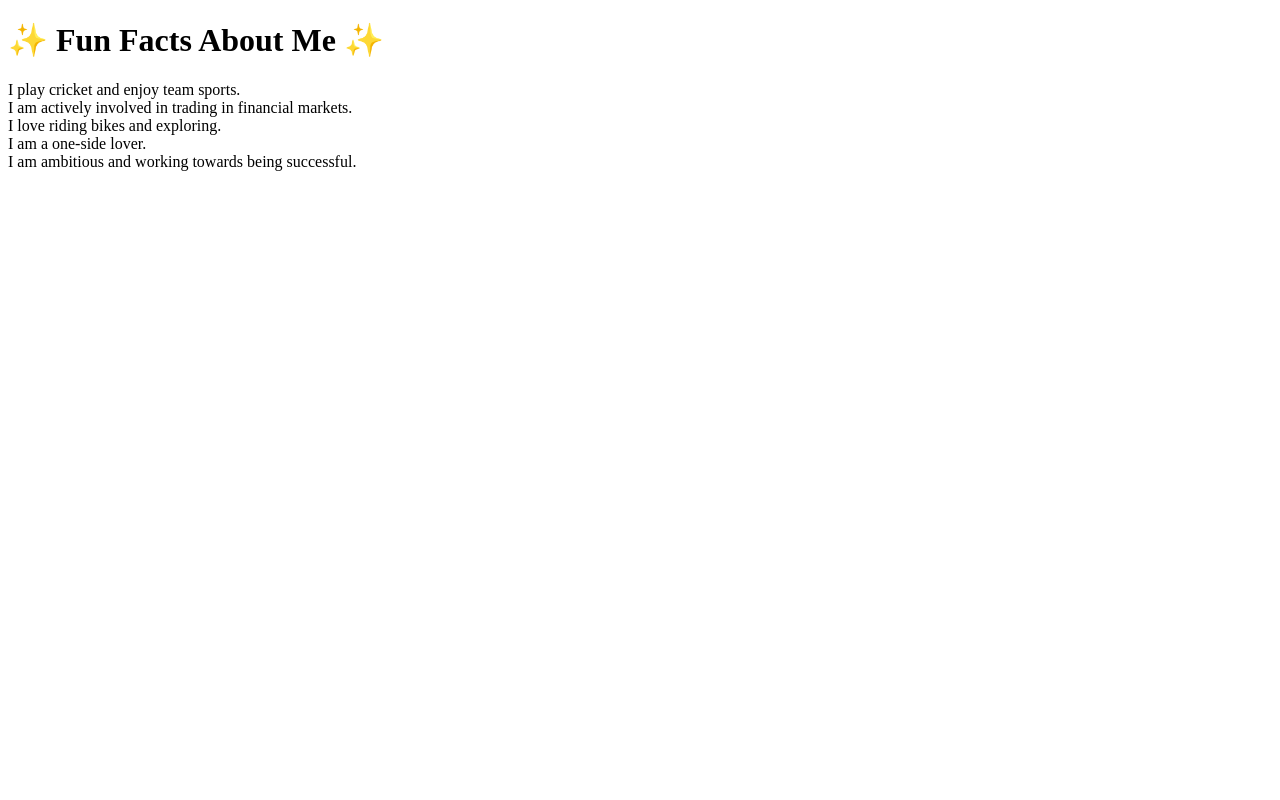
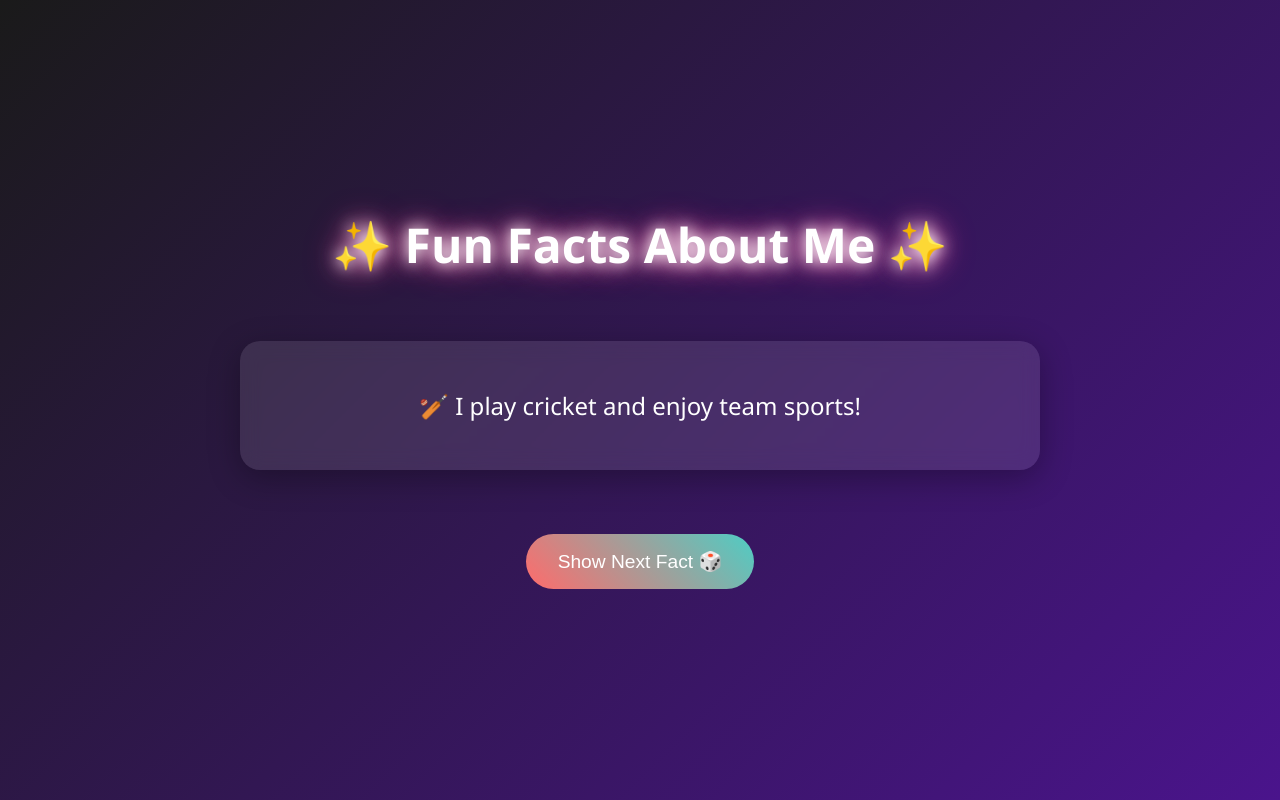
Before and after one commit to jasss24/fun-fact, a plain HTML site: page index.html in a window 1280 px wide. Drawn offline with Linux system fonts and the light colour scheme.

Commit message:
Update index.html

```diff
--- a/index.html
+++ b/index.html
@@ -2,13 +2,137 @@
 <html>
 <head>
     <title>My Fun Facts</title>
-    <link rel="stylesheet" href="styles.css">
+    <style>
+        * {
+            margin: 0;
+            padding: 0;
+            box-sizing: border-box;
+        }
+
+        body {
+            font-family: 'Segoe UI', sans-serif;
+            min-height: 100vh;
+            background: linear-gradient(135deg, #1a1a1a, #4a148c);
+            color: white;
+            overflow: hidden;
+        }
+
+        .container {
+            height: 100vh;
+            display: flex;
+            flex-direction: column;
+            justify-content: center;
+            align-items: center;
+            padding: 20px;
+            text-align: center;
+        }
+
+        h1 {
+            font-size: 3rem;
+            margin-bottom: 2rem;
+            text-shadow: 2px 2px 4px rgba(0,0,0,0.3);
+            animation: glow 2s ease-in-out infinite alternate;
+        }
+
+        .fact-container {
+            background: rgba(255, 255, 255, 0.1);
+            backdrop-filter: blur(10px);
+            padding: 2rem;
+            border-radius: 20px;
+            max-width: 800px;
+            width: 90%;
+            margin: 2rem;
+            box-shadow: 0 8px 32px rgba(0,0,0,0.3);
+        }
+
+        .fact {
+            font-size: 1.5rem;
+            margin: 1rem;
+            opacity: 0;
+            transform: translateY(20px);
+            animation: fadeIn 0.5s forwards;
+        }
+
+        .btn {
+            padding: 1rem 2rem;
+            font-size: 1.2rem;
+            background: linear-gradient(45deg, #ff6b6b, #4ecdc4);
+            border: none;
+            border-radius: 50px;
+            color: white;
+            cursor: pointer;
+            transition: transform 0.3s, box-shadow 0.3s;
+            margin-top: 2rem;
+        }
+
+        .btn:hover {
+            transform: translateY(-3px);
+            box-shadow: 0 5px 15px rgba(0,0,0,0.3);
+        }
+
+        @keyframes fadeIn {
+            to {
+                opacity: 1;
+                transform: translateY(0);
+            }
+        }
+
+        @keyframes glow {
+            from {
+                text-shadow: 0 0 10px #fff, 0 0 20px #fff, 0 0 30px #e60073;
+            }
+            to {
+                text-shadow: 0 0 20px #fff, 0 0 30px #ff4da6, 0 0 40px #ff4da6;
+            }
+        }
+
+        @media (max-width: 768px) {
+            h1 {
+                font-size: 2rem;
+            }
+            .fact {
+                font-size: 1.2rem;
+            }
+            .btn {
+                font-size: 1rem;
+                padding: 0.8rem 1.6rem;
+            }
+        }
+    </style>
 </head>
 <body>
     <div class="container">
         <h1>✨ Fun Facts About Me ✨</h1>
-        <div id="factsContainer"></div>
+        <div class="fact-container">
+            <div id="factDisplay" class="fact"></div>
+        </div>
+        <button class="btn" onclick="showNextFact()">Show Next Fact 🎲</button>
     </div>
-    <script src="script.js"></script>
+
+    <script>
+        const facts = [
+            "🏏 I play cricket and enjoy team sports!",
+            "📈 I am actively involved in trading in financial markets!",
+            "🏍️ I love riding bikes and exploring!",
+            "💝 I am a one-side lover!",
+            "🎯 I am ambitious and working towards being successful!"
+        ];
+
+        let currentFactIndex = -1;
+
+        function showNextFact() {
+            const factDisplay = document.getElementById('factDisplay');
+            factDisplay.style.opacity = 0;
+
+            setTimeout(() => {
+                currentFactIndex = (currentFactIndex + 1) % facts.length;
+                factDisplay.textContent = facts[currentFactIndex];
+                factDisplay.style.opacity = 1;
+            }, 200);
+        }
+
+        // Show first fact on page load
+        showNextFact();
+    </script>
 </body>
 </html>
```
